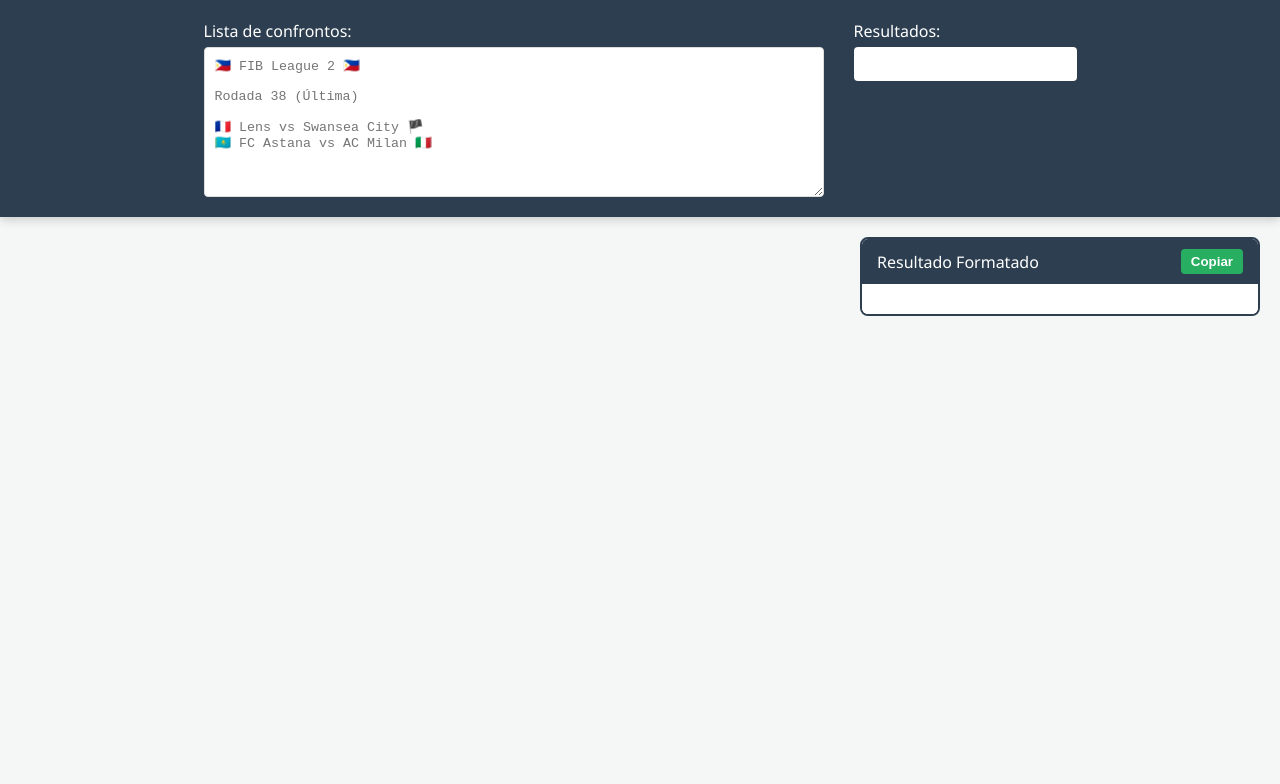
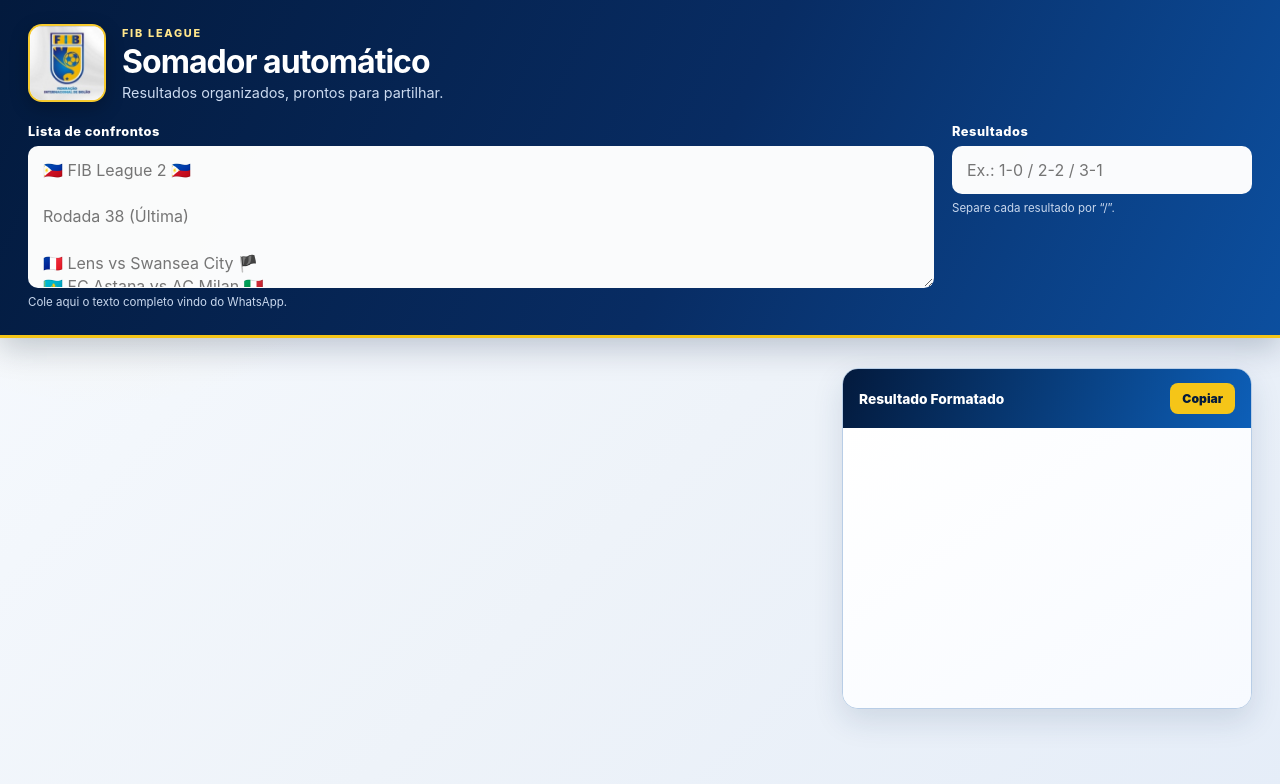
Before and after one commit to rubenfpvicente/FIB_League, a React (Vite) app: page / in a window 1280 px wide. Shown: the top 784 px of the page. Built offline with nearby package versions, Linux system fonts and the light colour scheme.

Commit message:
new season

```diff
--- a/src/App.jsx
+++ b/src/App.jsx
@@ -41,7 +41,7 @@ function App() {
       .split('/')
       .map(s => s.trim())
       .filter(s => s !== "");
-    const isVolta = rodada.includes("Volta") || rodada === "Final";
+    const isVolta = rodada.includes("Volta") || rodada.includes("Final");
 
     let output = `*${titulo}*`;
 
--- a/src/components/ConfigHeader.jsx
+++ b/src/components/ConfigHeader.jsx
@@ -1,21 +1,37 @@
+import fibLogo from '../assets/fib-logo.png';
+
 export const ConfigHeader = ({ confrontosTexto, setConfrontosTexto, resultadoGlobal, setResultadoGlobal }) => {
 
   return (
     <header className="main-header">
-      <div className="config-row">
-        <div className="input-group">
-          <label>Lista de confrontos:</label>
+      <div className="header-inner">
+        <div className="brand">
+          <img className="brand-logo" src={fibLogo} alt="Logótipo da Federação Internacional de Bolão" />
+          <div>
+            <p className="brand-kicker">FIB LEAGUE</p>
+            <h1>Somador automático</h1>
+            <p className="brand-description">Resultados organizados, prontos para partilhar.</p>
+          </div>
+        </div>
+
+        <div className="config-row">
+          <div className="input-group confrontos-group">
+            <label htmlFor="confrontos">Lista de confrontos</label>
           <textarea
+            id="confrontos"
             className="confrontos-input"
             value={confrontosTexto}
             onChange={(e) => setConfrontosTexto(e.target.value)}
             placeholder={'🇵🇭 FIB League 2 🇵🇭\n\nRodada 38 (Última)\n\n🇫🇷 Lens vs Swansea City 🏴\n🇰🇿 FC Astana vs AC Milan 🇮🇹'}
           />
+            <small>Cole aqui o texto completo vindo do WhatsApp.</small>
         </div>
 
-        <div className="input-group">
-          <label>Resultados:</label>
-          <input type="text" value={resultadoGlobal} onChange={(e) => setResultadoGlobal(e.target.value)} />
+          <div className="input-group resultados-group">
+            <label htmlFor="resultados">Resultados</label>
+            <input id="resultados" type="text" value={resultadoGlobal} onChange={(e) => setResultadoGlobal(e.target.value)} placeholder="Ex.: 1-0 / 2-2 / 3-1" />
+            <small>Separe cada resultado por “/”.</small>
+          </div>
         </div>
       </div>
     </header>
--- a/src/index.css
+++ b/src/index.css
@@ -1,196 +1,80 @@
 :root {
-  --primary: #2c3e50;
-  --accent: #27ae60;
-  --bg: #f4f7f6;
-  --card-bg: #ffffff;
+  --navy: #082c63;
+  --navy-deep: #031a3d;
+  --blue: #0d5fb8;
+  --gold: #f5c518;
+  --gold-light: #ffe68b;
+  --ink: #14213d;
+  --surface: #fff;
+  --canvas: #eef3f9;
+  --line: #dce5f0;
+  font-family: Inter, ui-sans-serif, system-ui, -apple-system, BlinkMacSystemFont, "Segoe UI", sans-serif;
+  color: var(--ink);
+  background: var(--canvas);
 }
 
-body {
-  margin: 0;
-  background-color: var(--bg);
-  font-family: 'Segoe UI', Roboto, Helvetica, Arial, sans-serif;
+* { box-sizing: border-box; }
+body { margin: 0; min-width: 320px; background: radial-gradient(circle at 8% 5%, rgba(245, 197, 24, .14), transparent 23rem), linear-gradient(135deg, #f8fbff, var(--canvas) 55%, #e5edf8); }
+button, input, textarea { font: inherit; }
+.app-wrapper { min-height: 100vh; }
+
+.main-header { color: #fff; background: linear-gradient(115deg, var(--navy-deep), var(--navy) 55%, #0c4f9f); box-shadow: 0 10px 30px rgba(3, 26, 61, .22); border-bottom: 3px solid var(--gold); }
+.header-inner { max-width: 1320px; margin: 0 auto; padding: 24px 28px 26px; }
+.brand { display: flex; align-items: center; gap: 16px; margin-bottom: 22px; }
+.brand-logo { width: 78px; height: 78px; object-fit: cover; border-radius: 14px; background: #fff; border: 2px solid rgba(245, 197, 24, .9); box-shadow: 0 6px 18px rgba(0, 0, 0, .25); }
+.brand-kicker { margin: 0 0 2px; color: var(--gold-light); letter-spacing: .16em; font-size: .68rem; font-weight: 800; }
+.brand h1 { margin: 0; font-size: clamp(1.5rem, 3vw, 2rem); letter-spacing: -.03em; }
+.brand-description { margin: 3px 0 0; color: #cbdaf0; font-size: .9rem; }
+
+.config-row { display: flex; gap: 18px; align-items: stretch; }
+.input-group { display: flex; flex-direction: column; gap: 7px; }
+.confrontos-group { flex: 1 1 620px; }
+.resultados-group { flex: 0 1 300px; }
+.input-group label { color: #fff; font-size: .8rem; font-weight: 800; letter-spacing: .04em; }
+.input-group small { color: #c8d7ed; font-size: .72rem; }
+.input-group input, textarea { width: 100%; border: 1px solid transparent; border-radius: 10px; color: var(--ink); background: rgba(255, 255, 255, .98); outline: none; transition: border-color .16s, box-shadow .16s; }
+.input-group input { padding: 13px 14px; min-height: 47px; }
+textarea { min-height: 126px; padding: 12px 14px; resize: vertical; line-height: 1.45; }
+.confrontos-input { height: 142px; }
+.input-group input:focus, textarea:focus { border-color: var(--gold); box-shadow: 0 0 0 3px rgba(245, 197, 24, .24); }
+
+.main-content { display: flex; align-items: flex-start; max-width: 1320px; margin: 0 auto; padding: 30px 28px 54px; gap: 26px; }
+.inputs-section { flex: 1 1 0; min-width: 0; }
+.preview-section { flex: 0 0 410px; }
+.card-jogo { position: relative; overflow: hidden; margin-bottom: 16px; padding: 20px; border: 1px solid var(--line); border-radius: 16px; background: var(--surface); box-shadow: 0 8px 24px rgba(24, 52, 91, .08); }
+.card-jogo::before { content: ''; position: absolute; inset: 0 auto 0 0; width: 4px; background: linear-gradient(var(--gold), #e7a700); }
+.selecao-confronto { display: flex; align-items: center; gap: 14px; margin: 0 0 17px; }
+.time-col { flex: 1; min-width: 0; display: flex; flex-direction: column; gap: 7px; }
+.time-col:first-child { text-align: right; align-items: flex-end; }
+.time-col strong { font-size: 1rem; line-height: 1.25; }
+.vs-badge { display: grid; place-items: center; flex: 0 0 38px; height: 38px; border: 1px solid #ccd9ea; border-radius: 50%; color: var(--blue); background: #f2f7fc; font-size: .69rem; font-weight: 900; letter-spacing: .06em; }
+.wo-label { color: #bd3030; font-size: .72rem; font-weight: 800; cursor: pointer; }
+.wo-label input { accent-color: #bd3030; vertical-align: -2px; }
+.palpites-grid { display: grid; grid-template-columns: 1fr 1fr; gap: 13px; }
+.palpites-grid textarea { min-height: 116px; border-color: var(--line); background: #fbfdff; font-family: ui-monospace, SFMono-Regular, Consolas, monospace; font-size: .83rem; }
+.palpites-grid textarea:disabled { background: #f3f5f8; cursor: not-allowed; }
+
+.preview-sticky { position: sticky; top: 18px; overflow: hidden; border: 1px solid #b8cde6; border-radius: 16px; background: #fff; box-shadow: 0 12px 30px rgba(24, 52, 91, .13); }
+.preview-header { display: flex; justify-content: space-between; align-items: center; padding: 14px 16px; color: #fff; background: linear-gradient(110deg, var(--navy-deep), var(--blue)); font-size: .86rem; font-weight: 800; }
+.copy-button { border: 0; border-radius: 8px; padding: 8px 12px; color: var(--navy-deep); background: var(--gold); font-size: .76rem; font-weight: 900; cursor: pointer; transition: transform .15s, background .15s; }
+.copy-button:hover { background: #ffdb4c; transform: translateY(-1px); }
+.preview-box { max-height: calc(100vh - 130px); min-height: 280px; padding: 18px; overflow-y: auto; background: linear-gradient(145deg, #fff, #f7faff); }
+.preview-box pre { margin: 0; white-space: pre-wrap; color: #1e3558; font: 500 .86rem/1.58 ui-monospace, SFMono-Regular, Consolas, monospace; }
+
+@media (max-width: 980px) {
+  .main-content { flex-direction: column; }
+  .preview-section { width: 100%; flex-basis: auto; }
+  .preview-sticky { position: static; }
+  .preview-box { max-height: 550px; }
 }
 
-.app-wrapper {
-  display: flex;
-  flex-direction: column;
-  min-height: 100vh;
+@media (max-width: 680px) {
+  .header-inner, .main-content { padding-left: 16px; padding-right: 16px; }
+  .header-inner { padding-top: 18px; }
+  .brand-logo { width: 62px; height: 62px; border-radius: 11px; }
+  .brand-description { display: none; }
+  .config-row, .palpites-grid { display: grid; grid-template-columns: 1fr; }
+  .confrontos-input { height: 164px; }
+  .card-jogo { padding: 16px; }
+  .time-col strong { font-size: .88rem; }
 }
-
-.main-header {
-  background: var(--primary);
-  color: white;
-  padding: 20px;
-  position: sticky;
-  top: 0;
-  z-index: 100;
-  box-shadow: 0 2px 10px rgba(0,0,0,0.2);
-}
-
-.config-row {
-  max-width: 1200px;
-  margin: 0 auto;
-  display: flex;
-  gap: 30px;
-  justify-content: center;
-  align-items: flex-start;
-}
-
-.input-group {
-  display: flex;
-  flex-direction: column;
-  gap: 5px;
-}
-
-.input-group input {
-  padding: 8px;
-  border-radius: 4px;
-  border: none;
-  font-size: 1rem;
-}
-
-.main-content {
-  display: flex;
-  max-width: 1300px;
-  margin: 20px auto;
-  gap: 20px;
-  padding: 0 20px;
-  width: 100%;
-  box-sizing: border-box;
-}
-
-.inputs-section {
-  flex: 1;
-}
-
-.preview-section {
-  width: 400px;
-}
-
-.preview-sticky {
-  position: sticky;
-  top: 120px;
-  background: var(--card-bg);
-  border-radius: 8px;
-  border: 2px solid var(--primary);
-  overflow: hidden;
-}
-
-.preview-header {
-  background: var(--primary);
-  color: white;
-  padding: 10px 15px;
-  display: flex;
-  justify-content: space-between;
-  align-items: center;
-}
-
-.preview-box {
-  padding: 15px;
-  max-height: 70vh;
-  overflow-y: auto;
-  background: #fff;
-}
-
-.preview-box pre {
-  margin: 0;
-  white-space: pre-wrap;
-  font-size: 0.9rem;
-  line-height: 1.4;
-}
-
-.card-jogo {
-  background: var(--card-bg);
-  border-radius: 8px;
-  padding: 15px;
-  margin-bottom: 25px;
-  box-shadow: 0 4px 6px rgba(0,0,0,0.05);
-  border: 1px solid #ddd;
-}
-
-.selecao-confronto {
-  display: flex;
-  align-items: center;
-  gap: 15px;
-  margin-bottom: 15px;
-}
-
-.time-col {
-  flex: 1;
-  display: flex;
-  flex-direction: column;
-  gap: 5px;
-}
-
-.vs-badge {
-  background: #eee;
-  padding: 5px 10px;
-  border-radius: 20px;
-  font-weight: bold;
-  font-size: 0.7rem;
-  color: #777;
-}
-
-.wo-label {
-  font-size: 0.75rem;
-  color: #c0392b;
-  font-weight: bold;
-  cursor: pointer;
-}
-
-.palpites-grid {
-  display: grid;
-  grid-template-columns: 1fr 1fr;
-  gap: 15px;
-}
-
-textarea {
-  height: 120px;
-  padding: 10px;
-  border: 1px solid #ddd;
-  border-radius: 4px;
-  resize: vertical;
-  font-family: monospace;
-}
-
-.copy-button {
-  background: var(--accent);
-  color: white;
-  border: none;
-  padding: 5px 10px;
-  border-radius: 4px;
-  cursor: pointer;
-  font-weight: bold;
-}
-
-.copy-button:hover {
-  background: #219150;
-}
-
-@media (max-width: 900px) {
-  .main-content {
-    flex-direction: column;
-  }
-  .preview-section {
-    width: 100%;
-  }
-  .preview-sticky {
-    position: static;
-  }
-}
-
-.vs-badge {
-  display: flex;
-  flex-direction: column;
-  align-items: center;
-  gap: 5px;
-}
-
-
-.confrontos-input {
-  width: min(620px, 70vw);
-  height: 150px;
-  box-sizing: border-box;
-  background: white;
-  color: #222;
-}
```
Also changed, not shown: src/assets/fib-logo.png (added).
